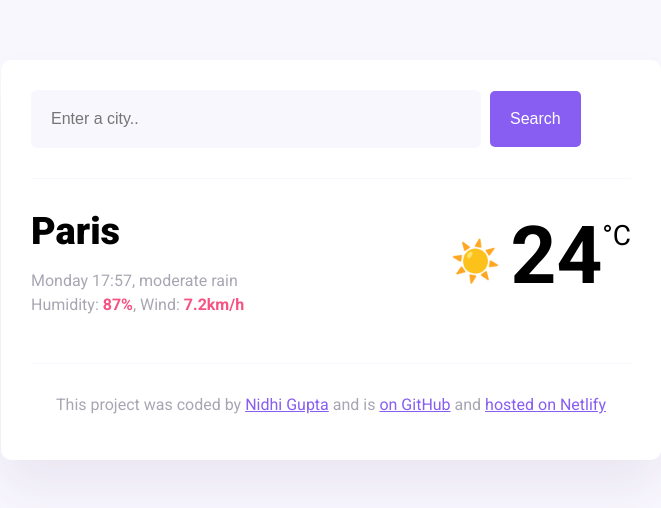
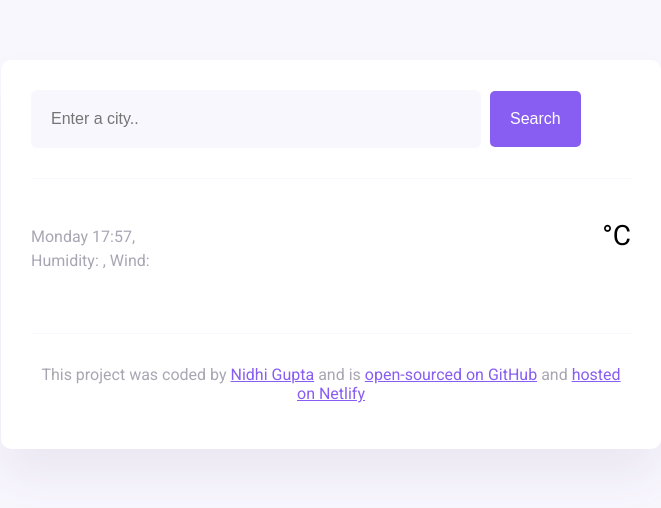
Before and after one commit to Nidhigupta2203/SheCode_Project_Weather_Forecast, a plain HTML site: page index.html in a window 1280 px wide. Shown: the whole page, without its empty margins (309-970 px from the left). Drawn offline with nearby package versions, Linux system fonts and the light colour scheme.

Commit message:
Refactor index.html for dynamic weather data
Updated the weather application HTML structure and added placeholders for dynamic content.

```diff
--- a/index.html
+++ b/index.html
@@ -31,16 +31,16 @@
       <main>
         <div class="current-weather">
           <div>
-            <h1 class="current-city" id="current-city">Paris</h1>
+            <h1 class="current-city" id="current-city"></h1>
             <p class="current-details">
-              <span id="current-date"></span>, moderate rain <br />
-              Humidity: <strong>87%</strong>, Wind: <strong>7.2km/h</strong>
+              <span id="current-date"></span>,<span id="discription"></span> <br />
+              Humidity: <strong id="humidity"></strong>, Wind: <strong id="wind"></strong>
             </p>
           </div>
           <div class="current-temperature">
-            <span class="current-temperature-icon">☀️</span
-            ><span class="current-temperature-value">24</span
-            ><span class="current-temperature-unit">°C</span>
+            <span class="current-temperature-icon"></span>
+            <span class="current-temperature-value"></span>
+            <span class="current-temperature-unit">°C</span>
           </div>
         </div>
       </main>
@@ -48,7 +48,7 @@
         <p>
           This project was coded by
           <a href="https://github.com/Nidhigupta2203" target="_blank">Nidhi Gupta</a> and is
-          <a href="https://github.com/Nidhigupta2203/SheCode_Project_Weather_Forecast" target="_blank"> on GitHub</a> and
+          <a href="https://github.com/Nidhigupta2203/SheCode_Project_Weather_Forecast" target="_blank"> open-sourced on GitHub</a> and
           <a href="https://shecodeproject-weather-forecast.netlify.app/" target="_blank">hosted on Netlify</a>
         </p>
       </footer>
```
